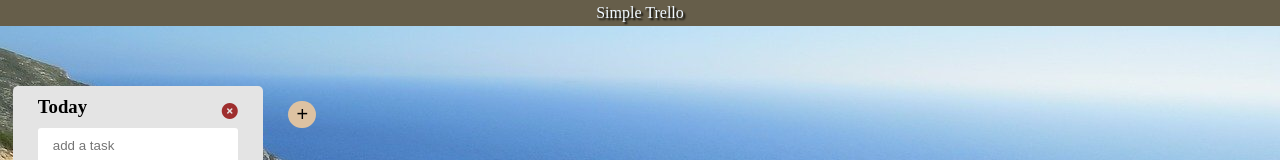
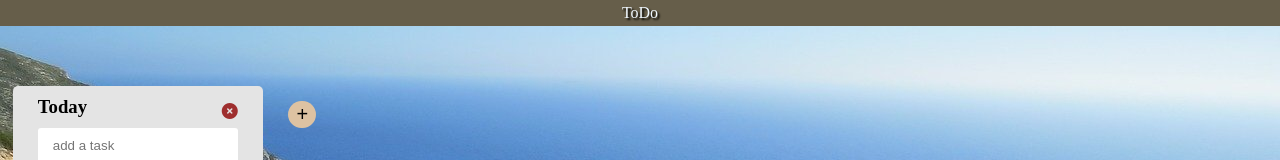
Before and after one commit to kazu-sun/trello-clone-ts, a React (Create React App) app: page / in a window 1280 px wide. Shown: the top 160 px of the page. Built offline with nearby package versions, Linux system fonts and the light colour scheme.

Commit message:
ヘッダー文言の変更

```diff
--- a/public/index.html
+++ b/public/index.html
@@ -28,7 +28,7 @@
       src="https://kit.fontawesome.com/1cb63f4dca.js"
       crossorigin="anonymous"
     ></script>
-    <title>React App</title>
+    <title>ToDo</title>
   </head>
   <body>
     <noscript>You need to enable JavaScript to run this app.</noscript>
--- a/src/components/header/Header.jsx
+++ b/src/components/header/Header.jsx
@@ -4,7 +4,7 @@ export const Header = () => {
   return (
     <div>
       <header>
-        <h1>Simple Trello</h1>
+        <h1>ToDo</h1>
       </header>
     </div>
   );
```
Also changed, not shown: src/App.css (deleted, +0 -11 lines).
